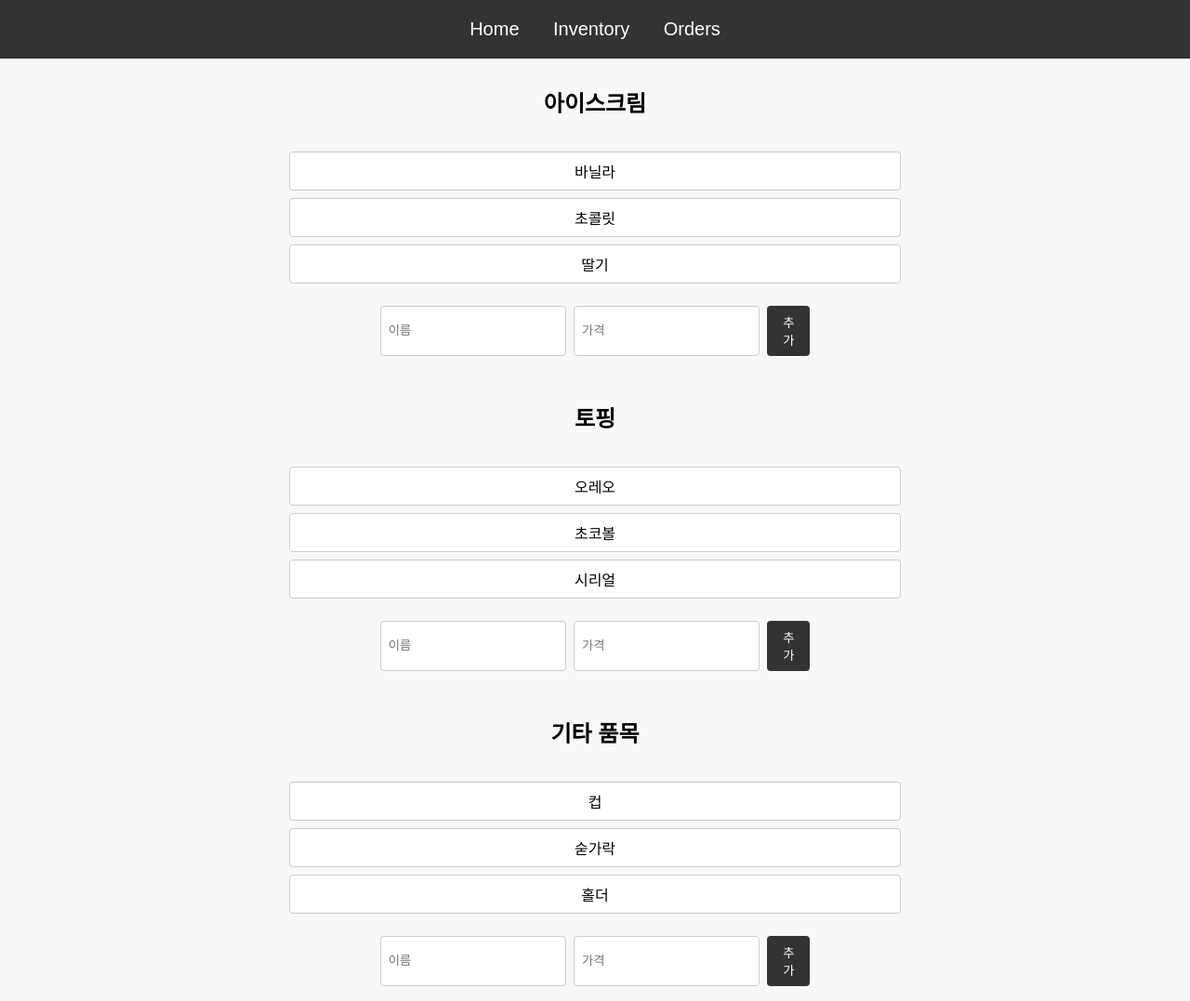
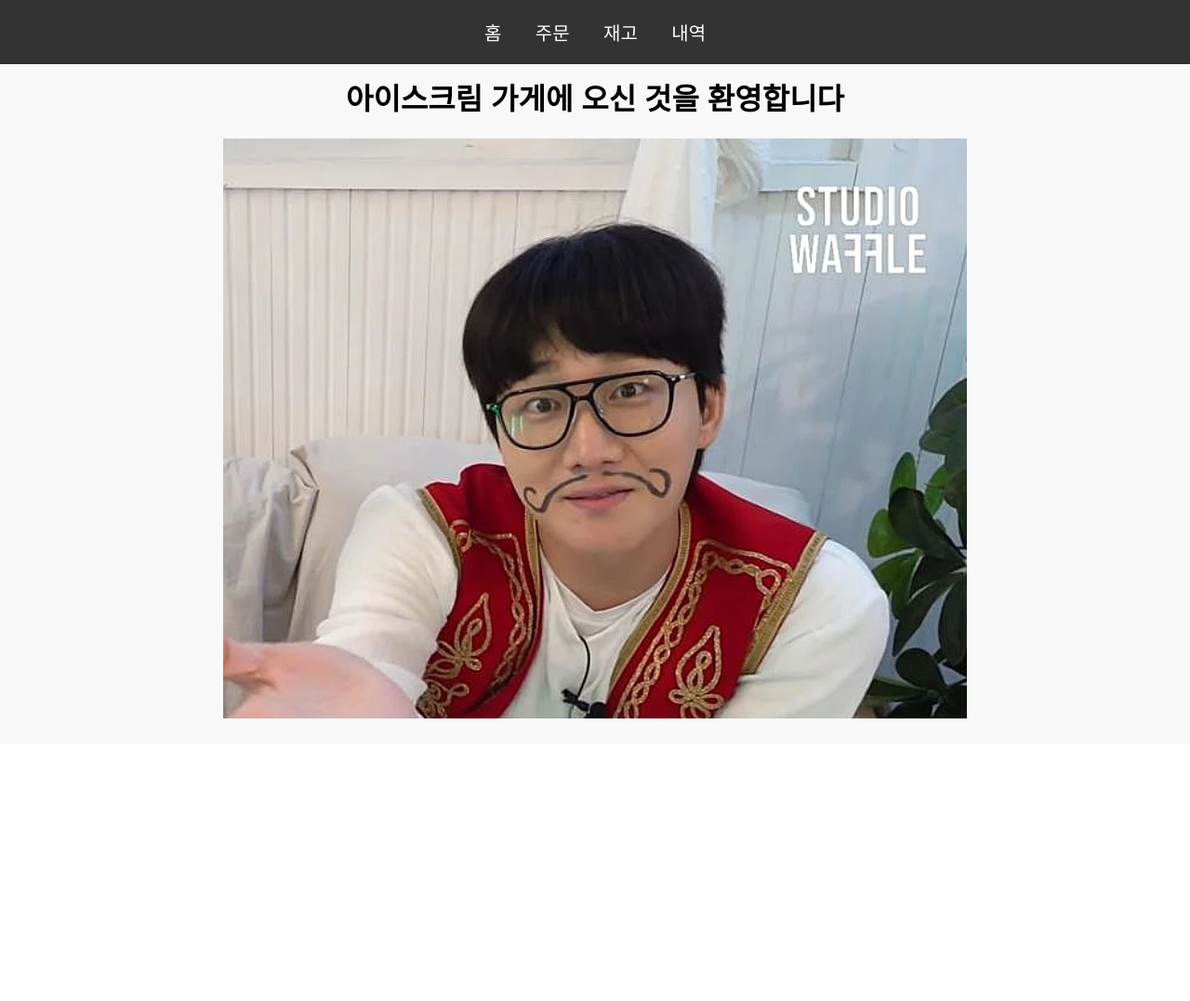
Before and after one commit to jangjh0201/webapp, a FastAPI app: page / in a window 1280 px wide. Shown: the whole page at 93% size. After the commit the page ends 773 px from the top, so only its background shows below. Run offline with FastAPI, Linux system fonts and the light colour scheme; parts of the project's set-up code (start-up, migrations or seed data) failed here and were passed over.

Commit message:
app으로 디자인 이동

```diff
--- a/templates/base.html
+++ b/app/templates/header.html
@@ -3,15 +3,16 @@
 <head>
     <meta charset="UTF-8">
     <meta name="viewport" content="width=device-width, initial-scale=1.0">
-    <title>Ice Cream Shop Management</title>
+    <title>아이스크림 가게 관리</title>
     <link rel="stylesheet" href="{{ url_for('static', path='/styles.css') }}">
 </head>
 <body>
     <header>
         <nav>
-            <a href="/">Home</a>
-            <a href="/inventory/">Inventory</a>
-            <a href="/order/">Orders</a>
+            <a href="/">홈</a>
+            <a href="/order">주문</a>
+            <a href="/stock">재고</a>
+            <a href="/history">내역</a>
         </nav>
     </header>
     <main class="container">
--- /dev/null
+++ b/app/templates/index.html
@@ -0,0 +1,6 @@
+{% extends "header.html" %}
+
+{% block content %}
+<h1>아이스크림 가게에 오신 것을 환영합니다</h1>
+<img src="{{ url_for('static', path='/images/character.jpg') }}" alt="튀르키예~즈?">
+{% endblock %}
--- a/templates/index.html
+++ /dev/null
@@ -1,39 +0,0 @@
-{% extends "base.html" %}
-
-{% block content %}
-<h2>아이스크림</h2>
-<ul>
-    <li>바닐라</li>
-    <li>초콜릿</li>
-    <li>딸기</li>
-</ul>
-<form action="/ice_cream/" method="post">
-    <input type="text" name="name" placeholder="이름">
-    <input type="number" name="price" placeholder="가격">
-    <button type="submit">추가</button>
-</form>
-
-<h2>토핑</h2>
-<ul>
-    <li>오레오</li>
-    <li>초코볼</li>
-    <li>시리얼</li>
-</ul>
-<form action="/topping/" method="post">
-    <input type="text" name="name" placeholder="이름">
-    <input type="number" name="price" placeholder="가격">
-    <button type="submit">추가</button>
-</form>
-
-<h2>기타 품목</h2>
-<ul>
-    <li>컵</li>
-    <li>숟가락</li>
-    <li>홀더</li>
-</ul>
-<form action="/other_item/" method="post">
-    <input type="text" name="name" placeholder="이름">
-    <input type="number" name="price" placeholder="가격">
-    <button type="submit">추가</button>
-</form>
-{% endblock %}
```
Also changed, not shown: app/templates/history.html (added, +12 -0 lines), app/templates/order.html (added, +31 -0 lines), app/templates/stock.html (added, +25 -0 lines), templates/inventory.html (deleted, +0 -33 lines), templates/order.html (deleted, +0 -20 lines), test/test.py (+92 -73 lines), app/static/images/character.jpg (added), app/static/styles.css (renamed from static/styles.css), test/delete.py (deleted).
